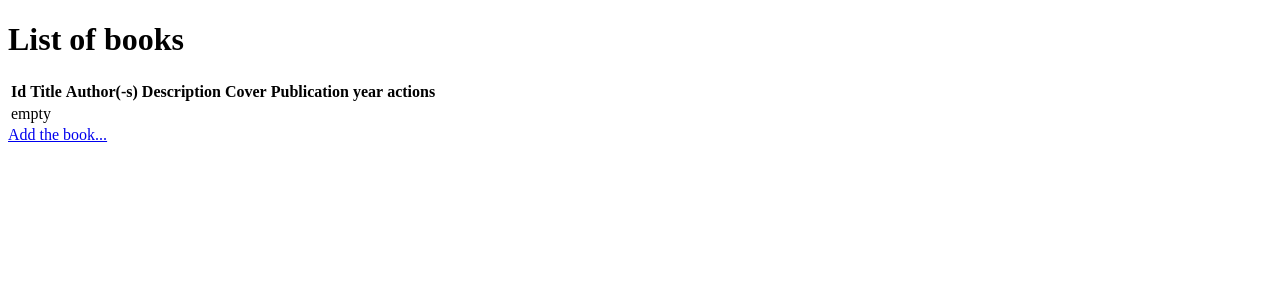
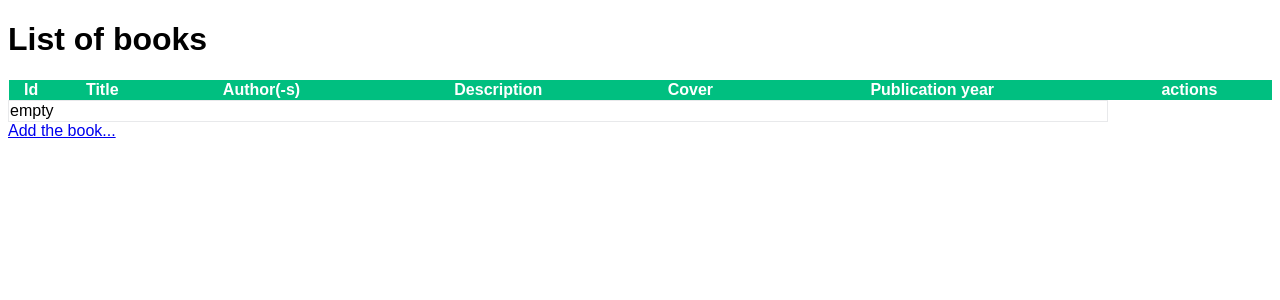
Before and after one commit to GarrryJ/symfony-books-library, a Symfony app: template templates/book/index.html.twig in a window 1280 px wide. Shown: the top 300 px of the page. Run offline with Twig, Linux system fonts and the light colour scheme; the template is opened without the code that fills it, so the values that code supplies are empty; some libraries are stand-ins or nearby versions.

Commit message:
Added css

```diff
--- /dev/null
+++ b/public/main.css
@@ -0,0 +1,7 @@
+body {font-family: Arial, Helvetica, sans-serif;}
+table {width: 100%; border-collapse: collapse;}
+table thead tr {color: #ffffff; font-weight: bold; background: #00bf80;}
+table thead tr td {border: 1px solid #01ab73;}
+table tbody tr td {border: 1px solid #e8e9eb;}
+table tbody tr:nth-child(2n) {background: #f4f4f4;}
+table tbody tr:hover {background: #ebffe8;}
--- a/templates/base.html.twig
+++ b/templates/base.html.twig
@@ -3,9 +3,11 @@
     <head>
         <meta charset="UTF-8">
         <title>{% block title %}Welcome!{% endblock %}</title>
-        {% block stylesheets %}{% endblock %}
     </head>
     <body>
+        {% block stylesheets %}
+            <link rel="stylesheet" href="{{ asset('main.css')  }}">
+        {% endblock %}
         {% block body %}{% endblock %}
         {% block javascripts %}{% endblock %}
     </body>
```
